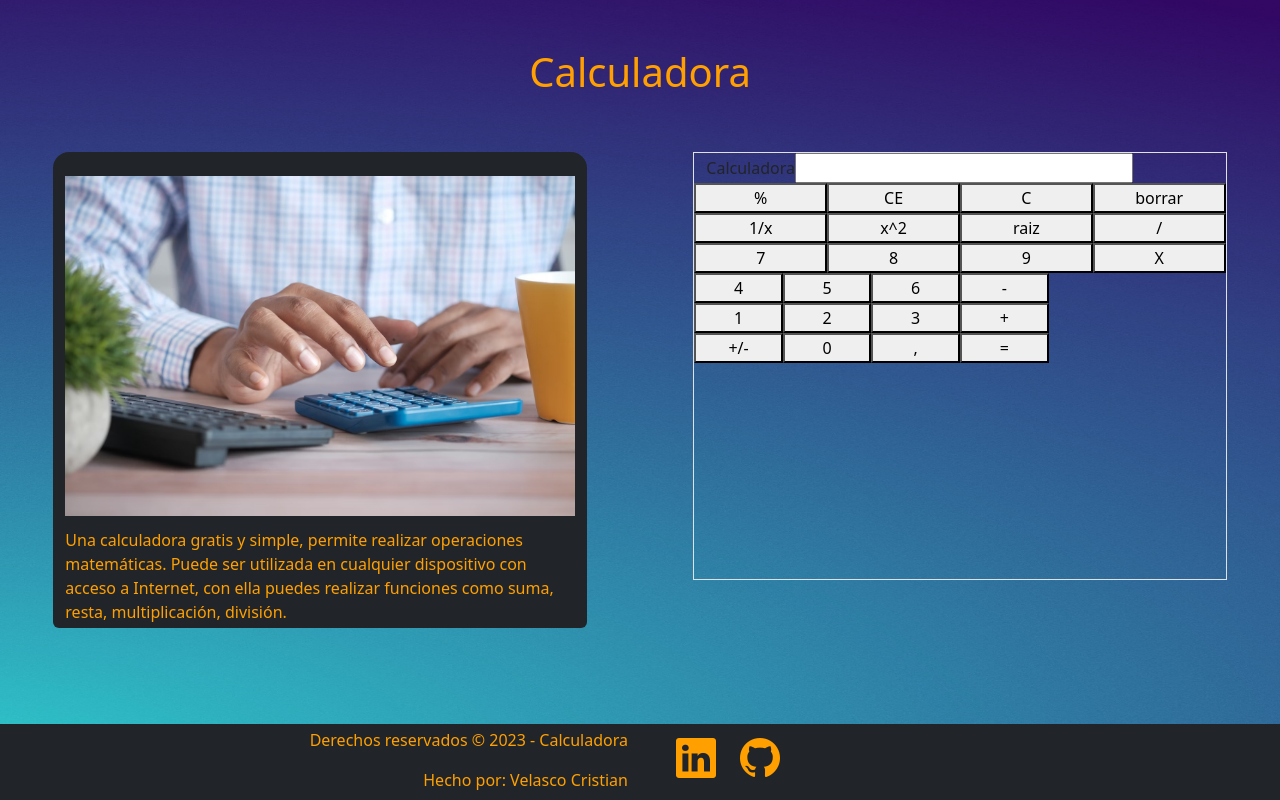
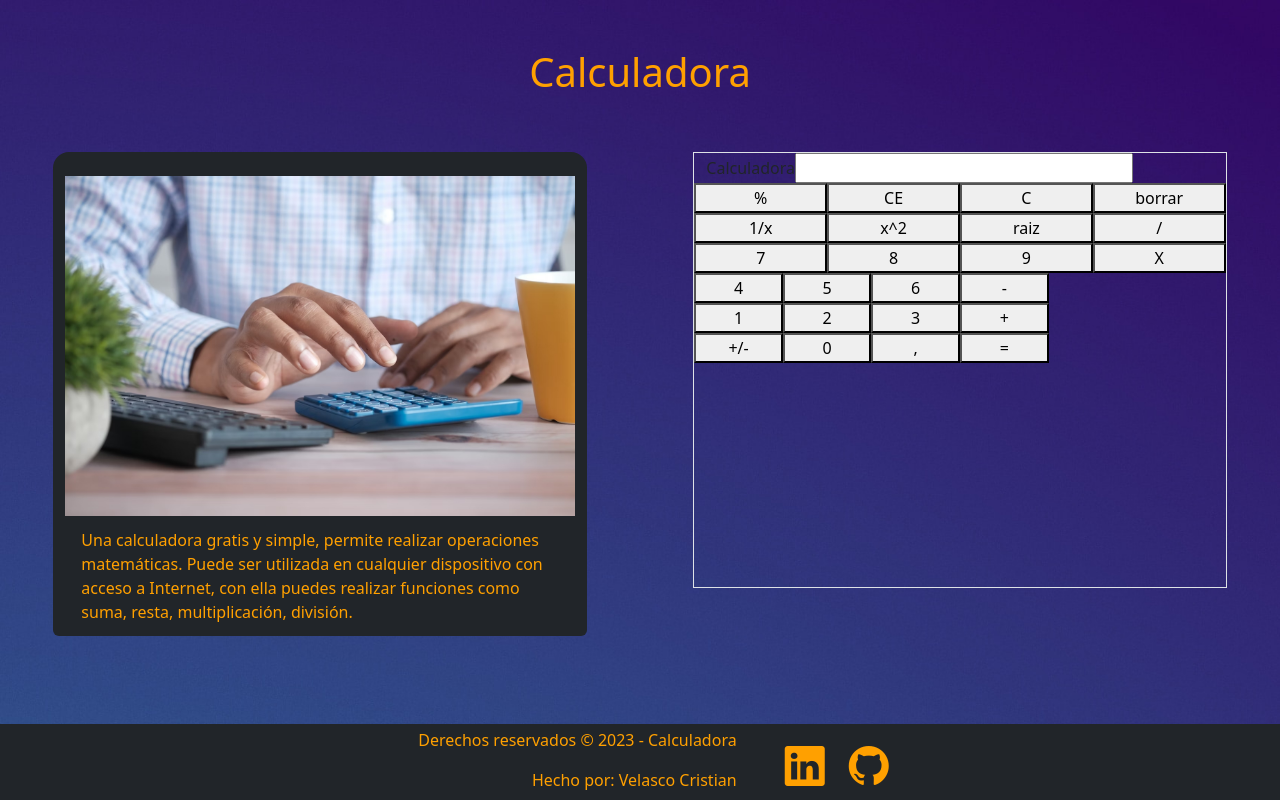
Before and after one commit to Velasco-Cristian/Calculadora, a React (Vite) app: page / in a window 1280 px wide. Built offline with nearby package versions, Linux system fonts and the light colour scheme.

Commit message:
Add css for footer and first section

```diff
--- a/src/App.css
+++ b/src/App.css
@@ -5,6 +5,9 @@
 }
 
 /* Reset Styles */
+main {
+  padding-bottom: 75px;
+}
 
 .text-orange {
   color: var(--first-color);
@@ -25,14 +28,5 @@
 footer {
   margin-bottom: -0.75rem;
 }
+
 /* MD */
-/* Small devices (landscape phones, 576px and up) */
-/*@media (min-width: 500px) {
-  body {
-    max-width: 90%;
-  }
-
-  section {
-    margin: 2rem;
-  }
-}*/
--- a/src/App.jsx
+++ b/src/App.jsx
@@ -6,37 +6,39 @@ import Calculator from "./components/calculator";
 
 function App() {
   return (
-    <div className="container-fluid vh-100">
+    <div className="container-fluid">
       <header>
         <h1 className="text-center py-xl-5 py-3 text-orange">Calculadora</h1>
       </header>
       <main className="">
-        <article className="row flex-column-reverse flex-lg-row d-flex justify-content-center ">
-          <section className="col-lg-5 col-sm-8 col-10 mx-auto text-bg-dark rounded-4 rounded-bottom  ">
+        <article className="row flex-column-reverse flex-lg-row d-flex justify-content-center">
+          <section className="col-lg-5 col-10 mx-auto text-bg-dark rounded-4 rounded-bottom  ">
             <img
               src="/public/using-a-calculator.jpg"
               className="img-fluid pt-4 pb-2 d-none d-lg-block"
               alt="Using a calculator"
             />
-            <p className="text-orange my-sm-4 my-lg-1">
+            <p className="text-orange my-sm-4 my-lg-1 pt-2 px-3 pb-lg-2 pt-lg-0">
               Una calculadora gratis y simple, permite realizar operaciones
               matemáticas. Puede ser utilizada en cualquier dispositivo con
               acceso a Internet, con ella puedes realizar funciones como suma,
               resta, multiplicación, división.
             </p>
           </section>
-          <section className="col-10 mx-auto col-lg-5  mb-sm-5 border">
+          <section className="col-10 mx-auto col-lg-5 mb-sm-5 border mb-5">
             <Calculator></Calculator>
           </section>
         </article>
       </main>
       <footer className="bg-dark text-center fixed-bottom py-1 text-orange">
         <div className="row">
-          <article className="col-6 text-end">
-            <p>Derechos reservados &copy; 2023 - Calculadora</p>
-            <p>Hecho por: Velasco Cristian</p>
+          <article className="col-8 col-lg-7 col-xxl-6 text-end">
+            <p className="fs-6">
+              Derechos reservados &copy; 2023 - Calculadora
+            </p>
+            <p className="fs-6">Hecho por: Velasco Cristian</p>
           </article>
-          <article className="col-6 text-start">
+          <article className="col-4  text-start mt-2">
             <a
               href="https://www.linkedin.com/in/velasco-cristian-nicolas/"
               target="_blank"
--- a/src/index.css
+++ b/src/index.css
@@ -10,5 +10,5 @@ html {
 
 body {
   background-image: url("/background-home.jpg");
-  background-size: 100% 100%;
+  background-size: cover;
 }
```
